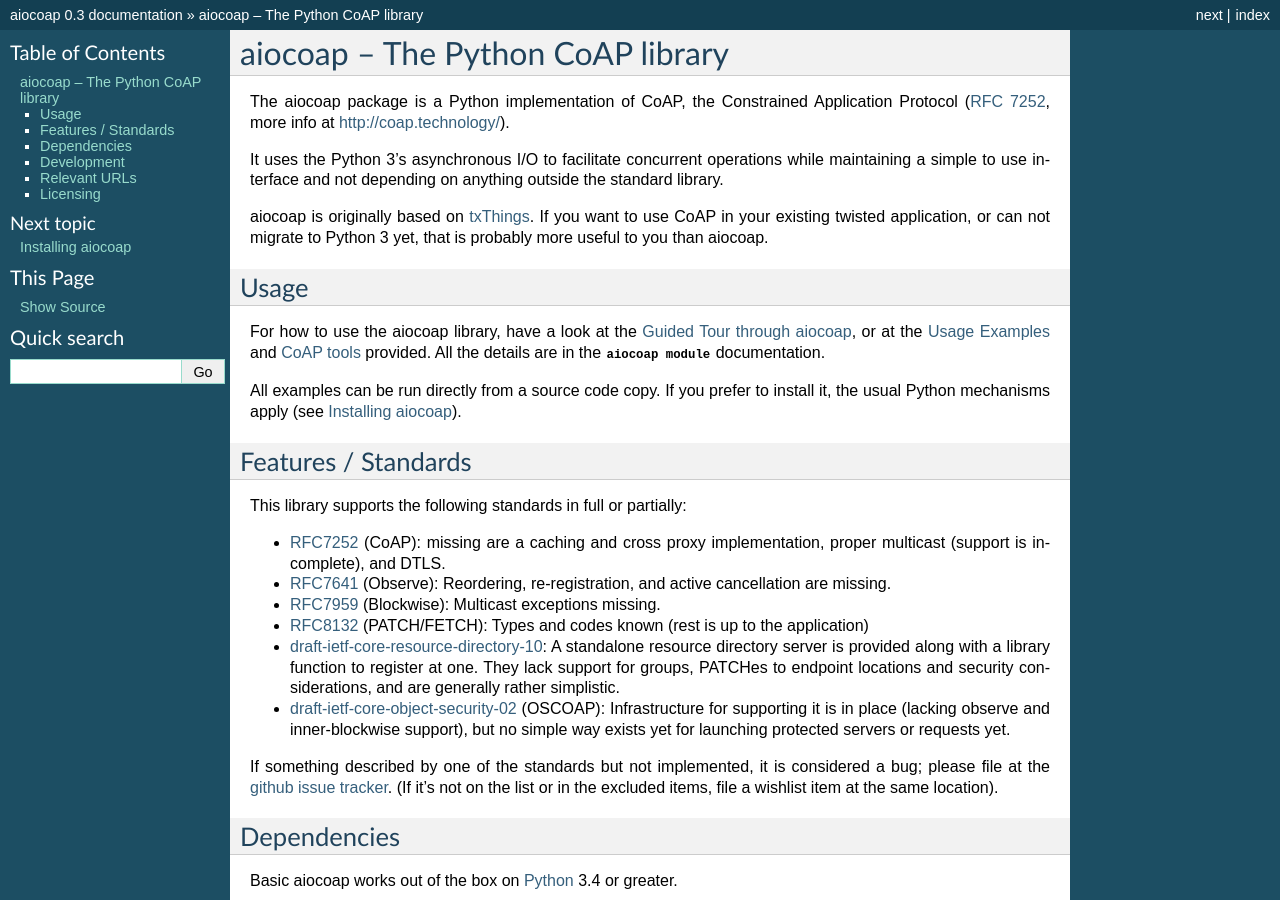
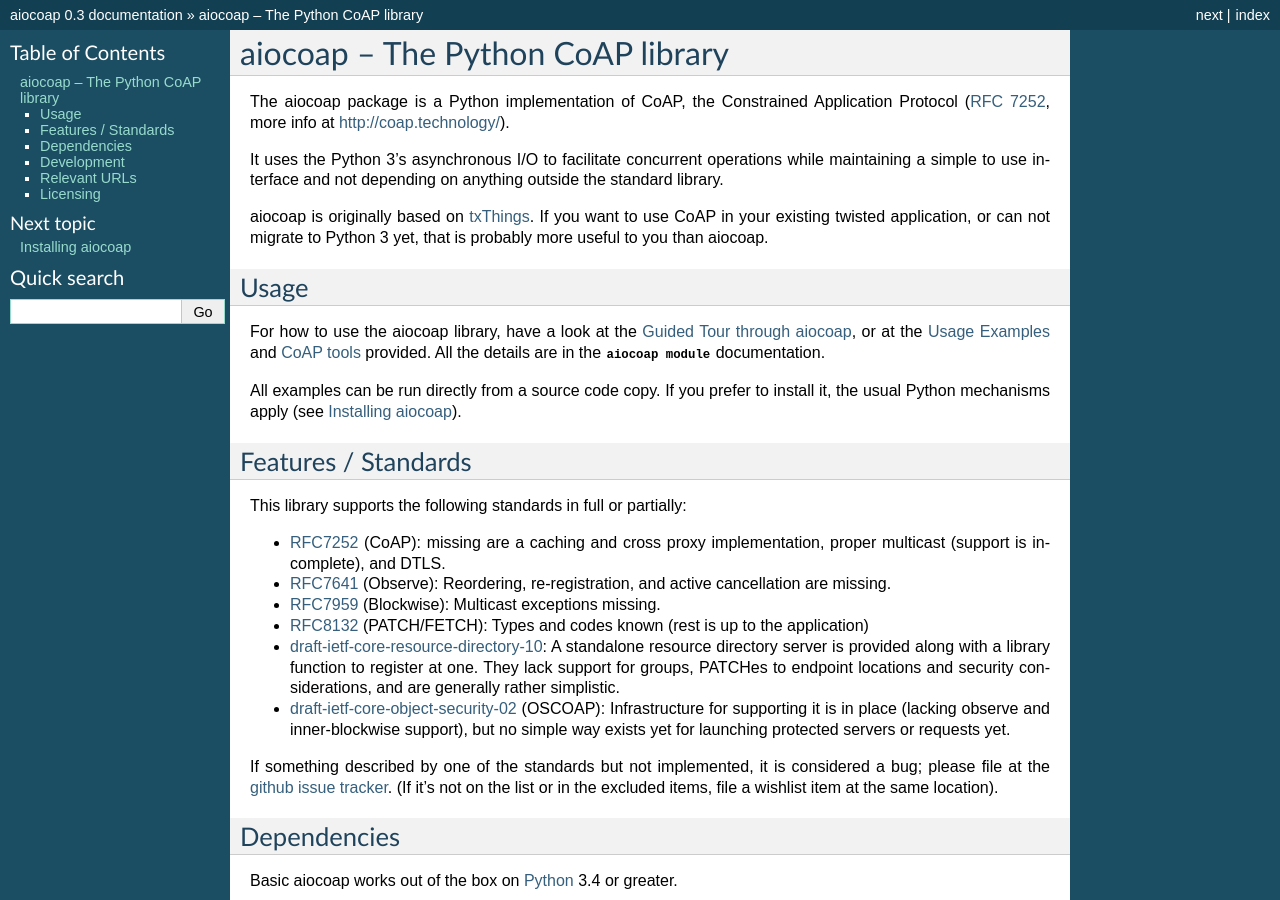
Before and after one commit to chrysn/aiocoap, a Sphinx documentation site: the page built from doc/index.rst, in a window 1280 px wide and 900 px high. Built offline with Sphinx 7.4.7, drawn with Linux system fonts in a browser that asks for light colours; pages that are not in the unit, such as notebooks, are missing from menus.

Commit message:
doc: Don't link to RST sources in HTML
They're usually just autodoc stubs, don't contribute anything practical,
and moreover cause a lintian extra-license-file in the debian packaging
that's completely unnecessary.

```diff
--- a/doc/conf.py
+++ b/doc/conf.py
@@ -165,7 +165,8 @@
 #html_split_index = False
 
 # If true, links to the reST sources are added to the pages.
-#html_show_sourcelink = True
+# it's in most cases just autodoc text
+html_show_sourcelink = False
 
 # If true, "Created using Sphinx" is shown in the HTML footer. Default is True.
 #html_show_sphinx = True
```
